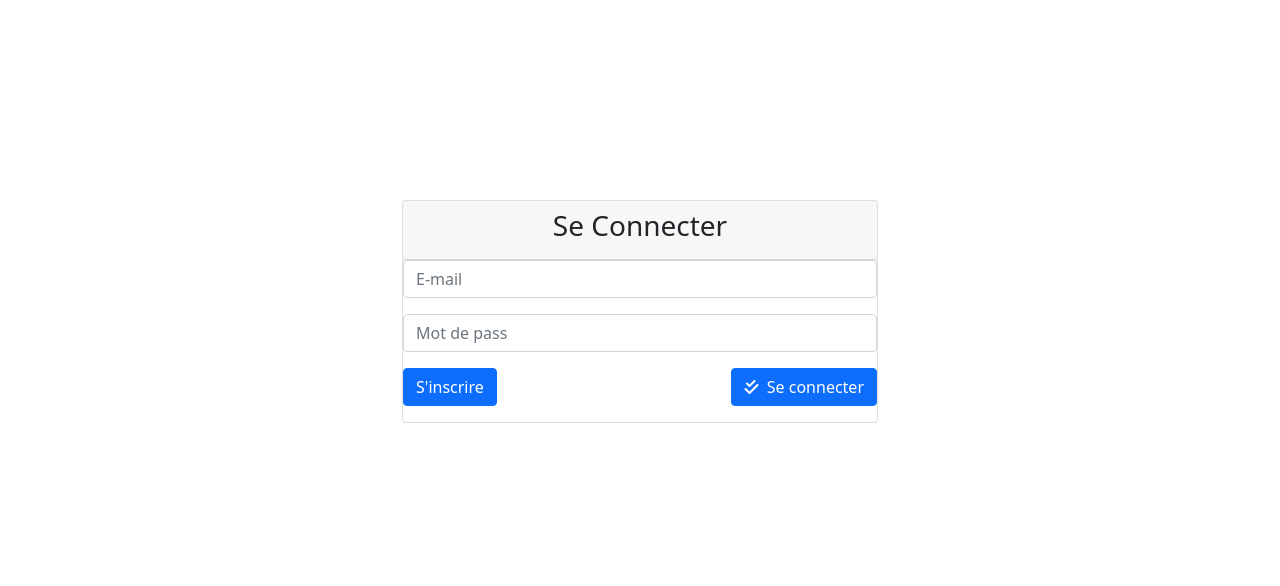
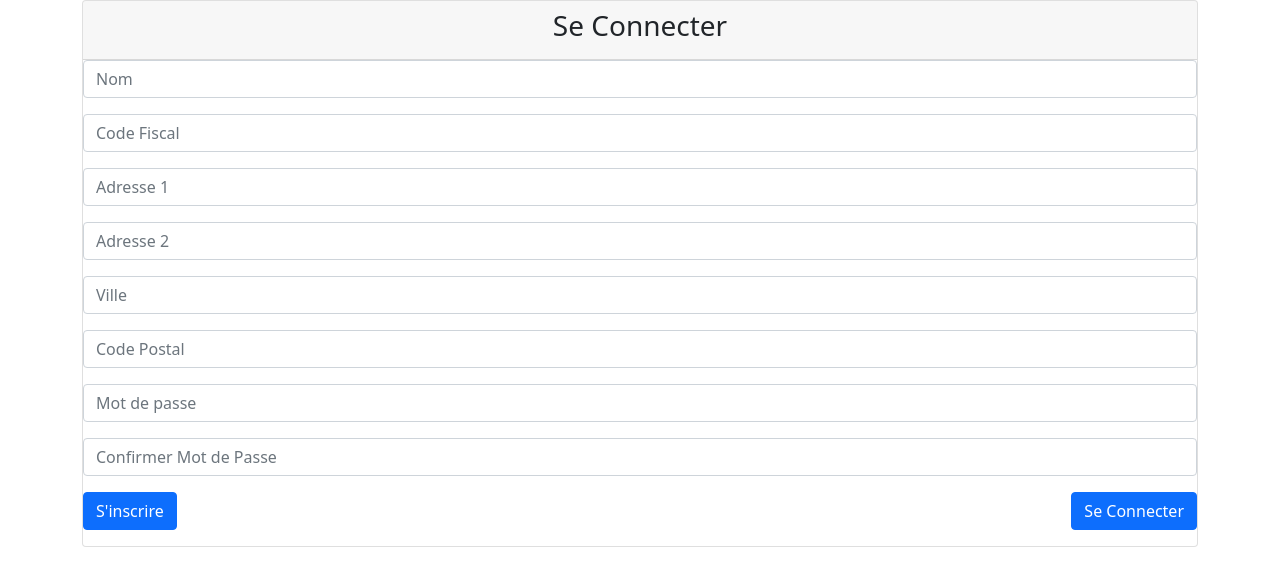
Before and after one commit to beinjamin/Gestion_Stock_Angular, an Angular app: page / in a window 1280 px wide. Shown: the top 586 px of the page. Built offline with nearby package versions, Linux system fonts and the light colour scheme.

Commit message:
Finalisation de la page inscription

```diff
--- a/src/app/app.component.html
+++ b/src/app/app.component.html
@@ -1,2 +1,3 @@
-<app-page-login></app-page-login>
+
+<app-page-inscription></app-page-inscription>
 <router-outlet></router-outlet>
--- a/src/app/page-inscription/page-inscription.component.html
+++ b/src/app/page-inscription/page-inscription.component.html
@@ -1 +1,57 @@
-<p>page-inscription works!</p>
+<div class="container my-container">
+
+
+  <div class="card justify-content-md-center" >
+    <div class="card-header text-center">
+     <h3> Se Connecter </h3>
+    </div>
+  <div class="card-boy" >
+
+    <div class="mb-3">
+      <input type="text" class="form-control"  placeholder="Nom">
+    </div>
+
+    <div class="mb-3">
+      <input type="text" class="form-control"  placeholder="Code Fiscal">
+    </div>
+
+
+      <div class="mb-3">
+      <input type="text" class="form-control"  placeholder="Adresse 1">
+    </div>
+
+    <div class="mb-3">
+      <input type="text" class="form-control"  placeholder="Adresse 2">
+    </div>
+
+    <div class="mb-3">
+      <input type="e" class="form-control"  placeholder="Ville">
+    </div>
+
+    <div class="mb-3">
+      <input type="text" class="form-control"  placeholder="Code Postal">
+    </div>
+
+    <div class="mb-3">
+      <input type="password" class="form-control"  placeholder="Mot de passe">
+    </div>
+
+    <div class="mb-3">
+      <input type="password" class="form-control"  placeholder="Confirmer Mot de Passe">
+    </div>
+
+
+
+    <div class="mb-3 d-flex justify-content-between">
+      <button type="button" class="btn btn-primary">S'inscrire</button>
+
+      <button type="button" class="btn btn-primary">Se Connecter</button>
+
+
+
+    </div>
+  </div>
+
+  </div>
+
+  </div>
```
